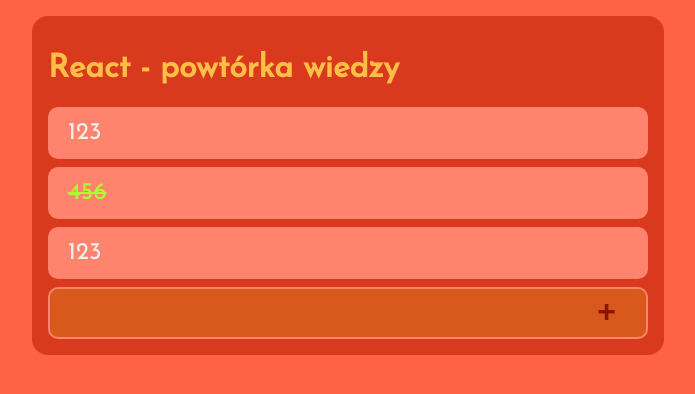
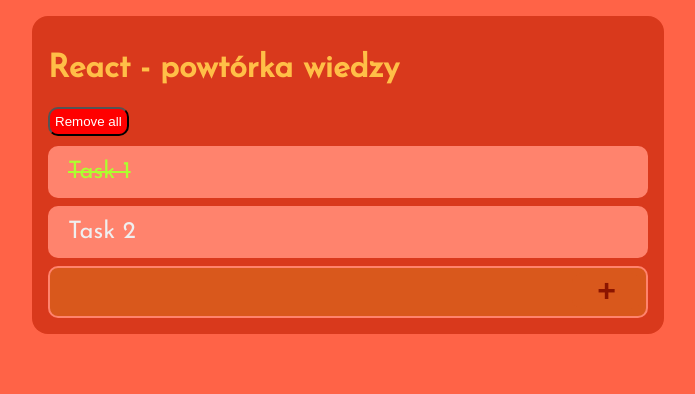
Before and after one commit to MarkFicht/react-training, a React (Create React App) app in the folder todo-feat/: page / in a window 1280 px wide. Shown: the top 394 px of the page, without its empty margins (292-987 px from the left). Built offline with nearby package versions, Linux system fonts and the light colour scheme; data requests are answered from the project's data file.

Commit message:
todo-feat: add json-server for training fetch() & REST API

```diff
--- /dev/null
+++ b/todo-feat/json-server/db.json
@@ -0,0 +1,16 @@
+{
+  "todo_items": [
+    {
+      "done": true,
+      "content": "Task 1",
+      "key": "u1",
+      "id": 1
+    },
+    {
+      "done": false,
+      "content": "Task 2",
+      "key": "u2",
+      "id": 2
+    }
+  ]
+}
--- a/todo-feat/src/components/ToDoItem/index.js
+++ b/todo-feat/src/components/ToDoItem/index.js
@@ -12,7 +12,10 @@
     text-decoration: ${props => props.done ? 'line-through' : 'auto'};
 `
 
+const url = `http://localhost:4000/todo_items`;
+
 class ToDoItem extends Component {
+
     static defaultProps = {
         done: false
     }
@@ -21,8 +24,27 @@
         done: this.props.done
     }
 
+    /**
+     * W 'json-server' wysyłam wszystkie atrybuty w body. (np. w api w Railsach, przy PUT mogę zmieniać tylko te atrybuty, co wysyłam).
+     */
     toggleDone = () => {
-        this.setState({ done: !this.state.done })
+        // this.setState({ done: !this.state.done })
+
+        fetch(`${url}/${this.props.id}`, {
+            method: 'PUT',
+            headers: {
+                "Content-type": 'application/json; charset=utf-8'
+            },
+            body: JSON.stringify({
+                done: !this.state.done,
+                content: this.props.text,
+                key: `u${this.props.id}`
+            })
+        }).then(res => {
+            if ( res.ok ) {
+                this.setState({done: !this.state.done})
+            }
+        })
     }
 
     render() {
--- a/todo-feat/src/containers/ToDoList/index.js
+++ b/todo-feat/src/containers/ToDoList/index.js
@@ -18,13 +18,29 @@
     color: #FFBF47;
 `
 
+const DestroyButton = styled.button`
+    border-radius: 10px;
+    background: red;
+    padding: 5px;
+    color: white;
+    margin-bottom: 10px;
+`
+
+/**
+ * json-server --watch db.json --port 4000
+ */
+const url = `http://localhost:4000/todo_items`;
+
 class ToDoList extends Component {
+
+    componentDidMount = () => {
+        fetch( url )
+            .then( res => res.json() )
+            .then( json => this.setState({tasks: json}) )
+    }
+
     static defaultProps = {
-        tasks: [
-            { done: false, text: '123' },
-            { done: true, text: '456' },
-            { text: '123' }
-        ],
+        tasks: [],
         title: 'React - powtórka wiedzy'
     }
 
@@ -52,6 +68,10 @@
         })
     }
 
+    removeAll = () => {
+        this.setState({ tasks: [] })
+    }
+
     render() {
         const { tasks, draft } = this.state;
         const { title } = this.props;
@@ -59,7 +79,8 @@
         return (
             <Container>
                 <Header>{title}</Header>
-                {tasks.map(task => <ToDoItem text={task.text} done={task.done} />)}
+                <DestroyButton onClick={ this.removeAll }>Remove all</DestroyButton>
+                {tasks.map(task => <ToDoItem id={task.id} key={task.key} text={task.content} done={task.done} />)}
                 <NewToDoForm
                     onSubmit={this.addNewTask}
                     onChange={this.updateDraft}
```
